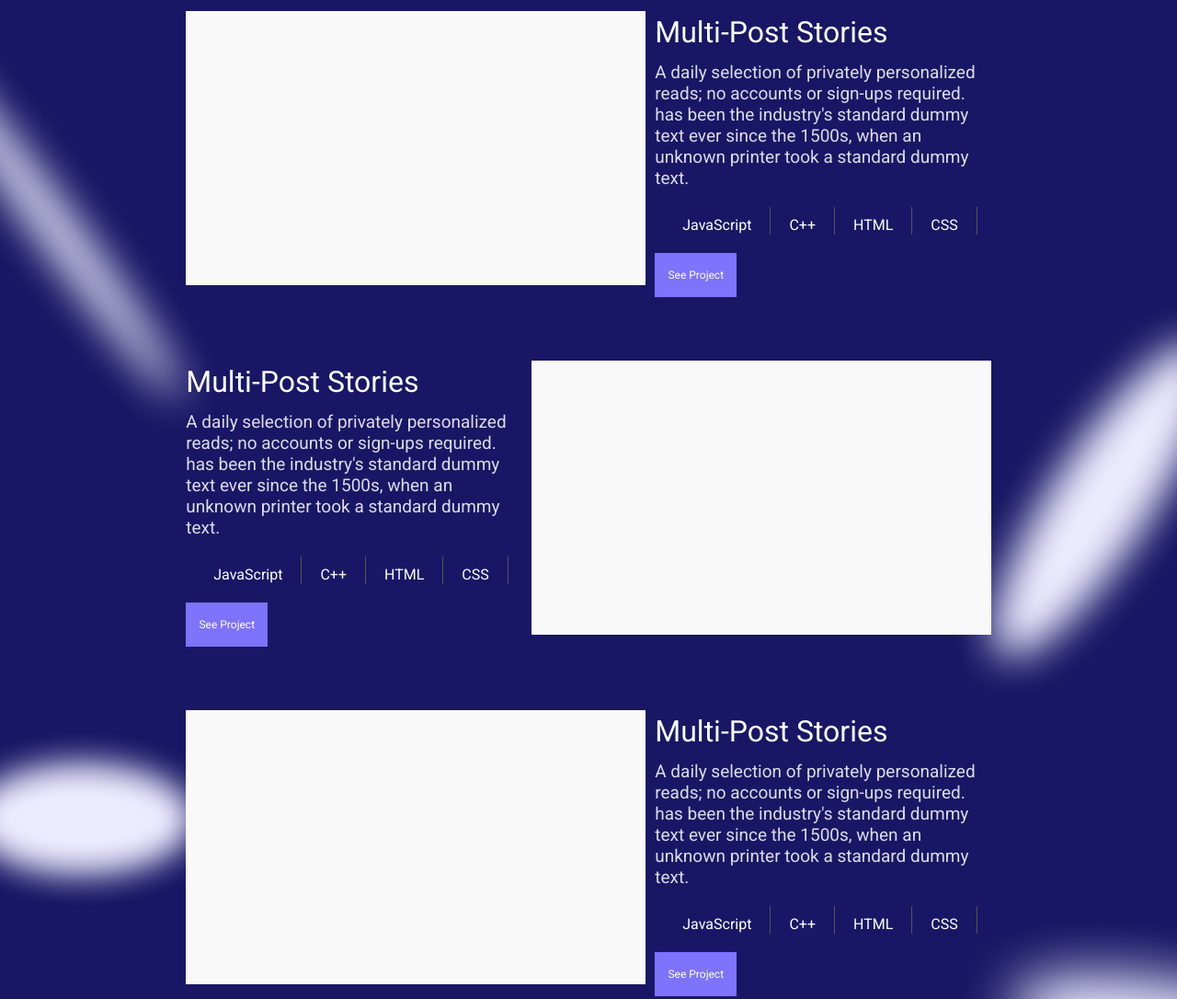
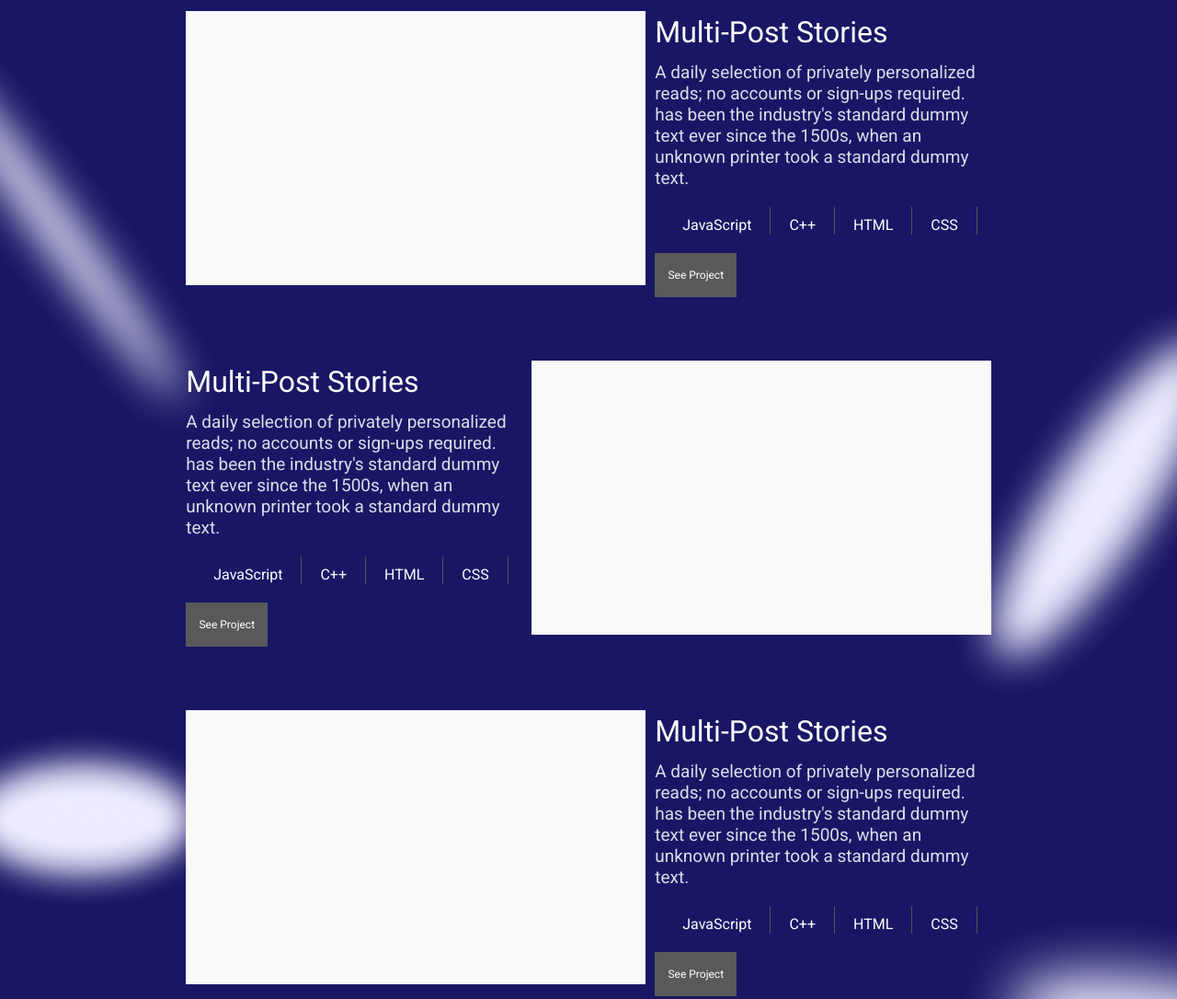
Before and after one commit to MudasirSherwani/Portfolio, a website: page index.html in a window 1280 px wide. Shown: the part 952-2038 px from the top of the page at 92% size. Drawn offline with Linux system fonts and the light colour scheme.

Commit message:
Color Contrast error fix

```diff
--- a/styles.css
+++ b/styles.css
@@ -2,7 +2,7 @@
   --secondary: #edecff;
   --secondary-head: #9490ff;
   --basic: #191765;
-  --basic-head: #7d73fc;
+  --basic-head: #595959;
   --text: #c8c8d4;
   --white: #fff;
 }
```
